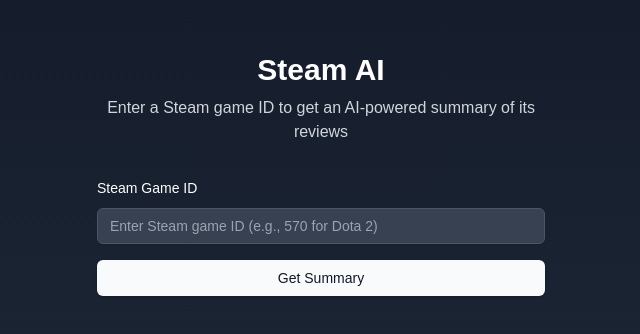
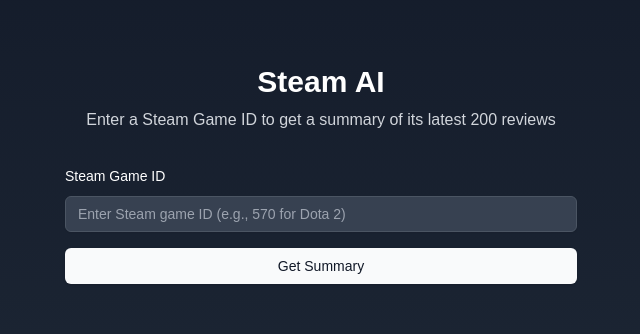
Before and after one commit to fmiras/steam-summarize, a Next.js app: page / in a window 1280 px wide. Shown: the part 226-560 px from the top of the page, without its empty margins (319-959 px from the left). Built offline with nearby package versions, Linux system fonts and the light colour scheme.

Commit message:
better width and text

```diff
--- a/components/landing-form.tsx
+++ b/components/landing-form.tsx
@@ -41,11 +41,11 @@
 
   return (
     <div className="min-h-screen bg-gradient-to-b from-gray-900 to-gray-800 flex flex-col items-center justify-center p-4">
-      <div className="w-full max-w-md">
+      <div className="w-full max-w-lg">
         <div className="text-center mb-8">
           <h1 className="text-3xl font-bold text-white mb-2">Steam AI</h1>
           <p className="text-gray-300">
-            Enter a Steam game ID to get an AI-powered summary of its reviews
+            Enter a Steam Game ID to get a summary of its latest 200 reviews
           </p>
         </div>
         <form onSubmit={onSubmit} className="space-y-4">
```
